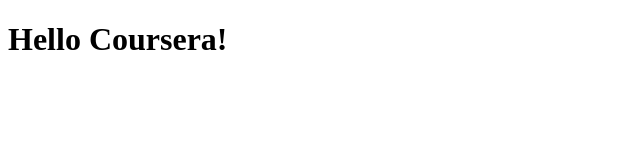
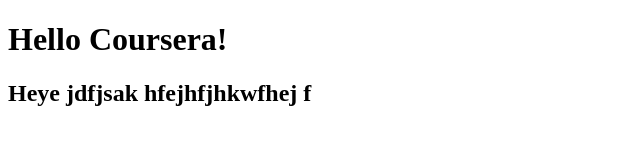
Before and after one commit to annasergeenko/coursera-task, a plain HTML site: page week2-task/index.html in a window 1280 px wide. Shown: the whole page, without its empty margins (0-640 px from the left). Drawn offline with Linux system fonts and the light colour scheme.

Commit message:
Small change

```diff
--- a/week2-task/index.html
+++ b/week2-task/index.html
@@ -4,6 +4,7 @@
 	<title>Hello Coursera!</title>
 </head>
 <body>
-<h1>Hello Coursera! </h1>
+<h1>Hello Coursera!</h1>
+<h2>Heye jdfjsak hfejhfjhkwfhej f</h2>
 </body>
 </html>
```
